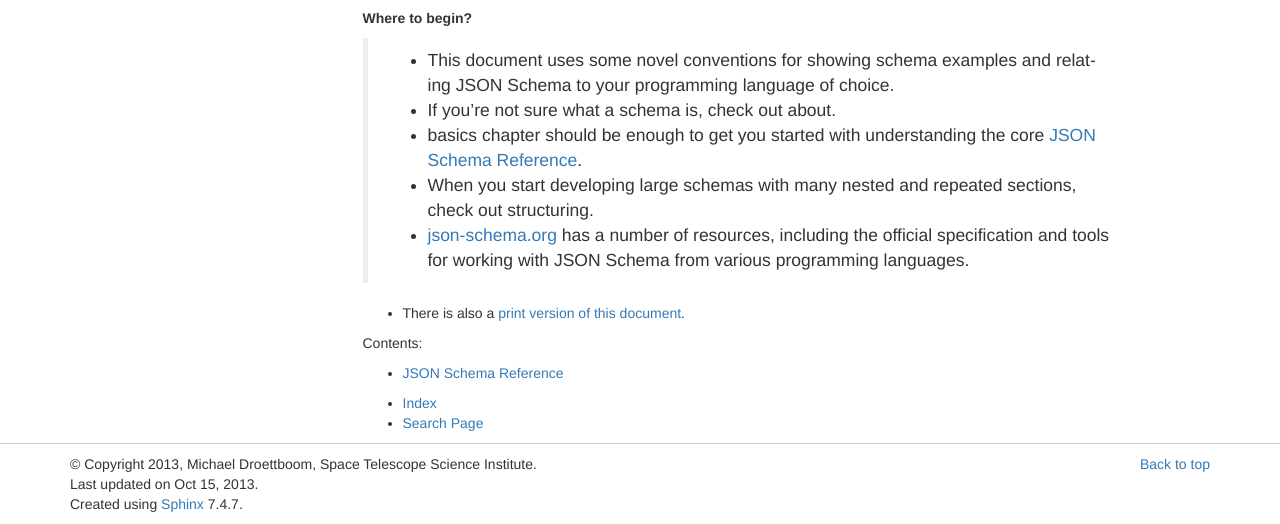
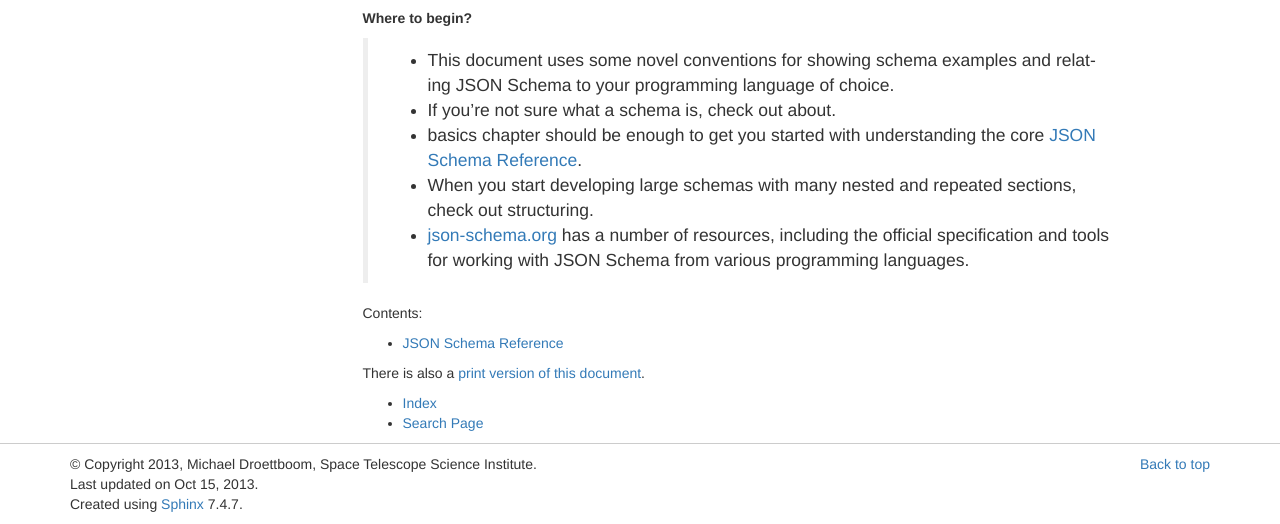
Before and after one commit to json-schema-org/understanding-json-schema, a Sphinx documentation site: the page built from source/index.rst, in a window 1280 px wide. Shown: the part 390-914 px from the top of the page. Built offline with Sphinx 7.4.7, drawn with Linux system fonts in a browser that asks for light colours; pages that are not in the unit, such as notebooks, are missing from menus; part of the change alters nothing that is shown.

```diff
--- a/source/index.rst
+++ b/source/index.rst
@@ -47,10 +47,6 @@ Schema validator---just yet.
       resources, including the official specification and tools for
       working with JSON Schema from various programming languages.
 
-.. only:: html
-
-    - There is also a `print version of this document
-      <http://spacetelescope.github.io/understanding-json-schema/UnderstandingJSONSchema.pdf>`__.
 
 .. only:: html
 
@@ -67,5 +63,10 @@ Schema validator---just yet.
 
 .. only:: html
 
+   There is also a `print version of this document
+   <http://spacetelescope.github.io/understanding-json-schema/UnderstandingJSONSchema.pdf>`__.
+
+.. only:: html
+
     * :ref:`genindex`
     * :ref:`search`
```
